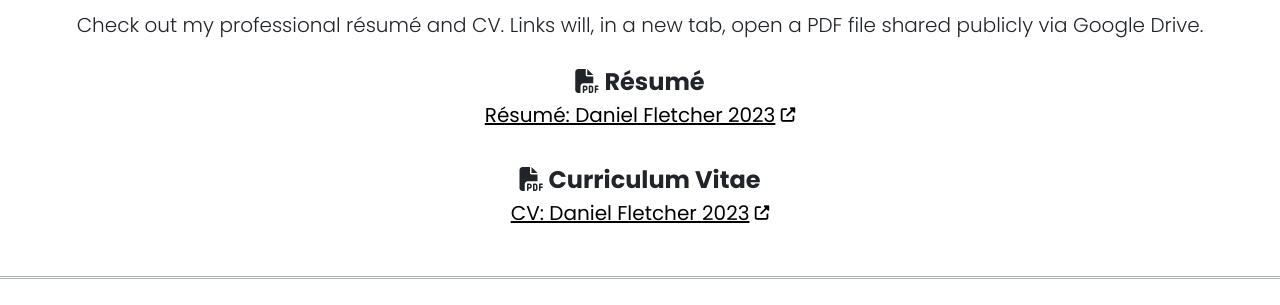
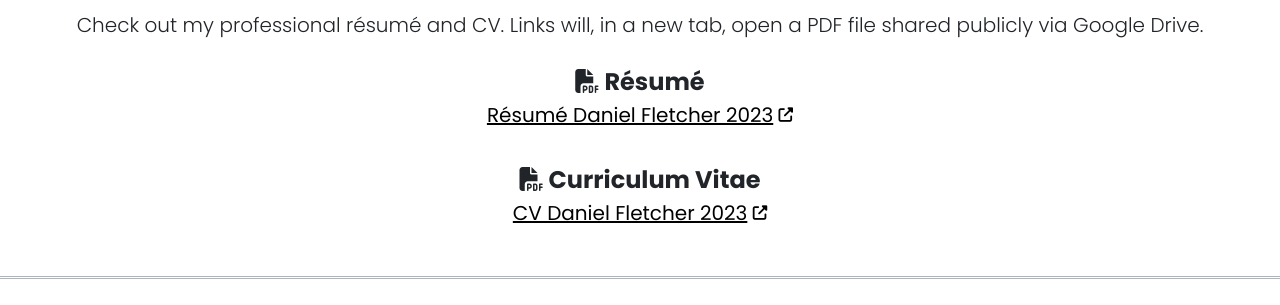
Before and after one commit to DanielTheFletch/portfolio, a Jekyll site: the page built from links.html, in a window 1280 px wide. Shown: the part 736-1041 px from the top of the page. Built offline with Jekyll 4.4.1, drawn with Linux system fonts in a browser that asks for light colours; part of the change alters nothing that is shown.

```diff
--- a/_data/links.yml
+++ b/_data/links.yml
@@ -17,14 +17,14 @@
   subtitle: "Check out my professional résumé and CV. Links will, in a new tab, open a PDF file shared publicly via Google Drive."
   items:
     - name: "Résumé"
-      display: "Résumé: Daniel Fletcher 2023"
+      display: "Résumé Daniel Fletcher 2023"
       icon: "fa-solid fa-file-pdf"
-      link: "#"
+      link: "https://drive.google.com/file/d/1w2AEzM1YzQeajZrdy7ZjQSZy1OANrFPf/view?usp=drive_link"
       is_external_link: true
     - name: "Curriculum Vitae"
-      display: "CV: Daniel Fletcher 2023"
+      display: "CV Daniel Fletcher 2023"
       icon: "fa-solid fa-file-pdf"
-      link: "#"
+      link: "https://drive.google.com/file/d/1_LWT8Ao3NQPwZOpaX-h34Z008wq0i_7R/view?usp=drive_link"
       is_external_link: true
 - title: "Online Learning"
   subtitle: "A selection of profiles from some of the online learning resources I use most. Visit these to get a look at some of my personal progress as a developer!"
```
